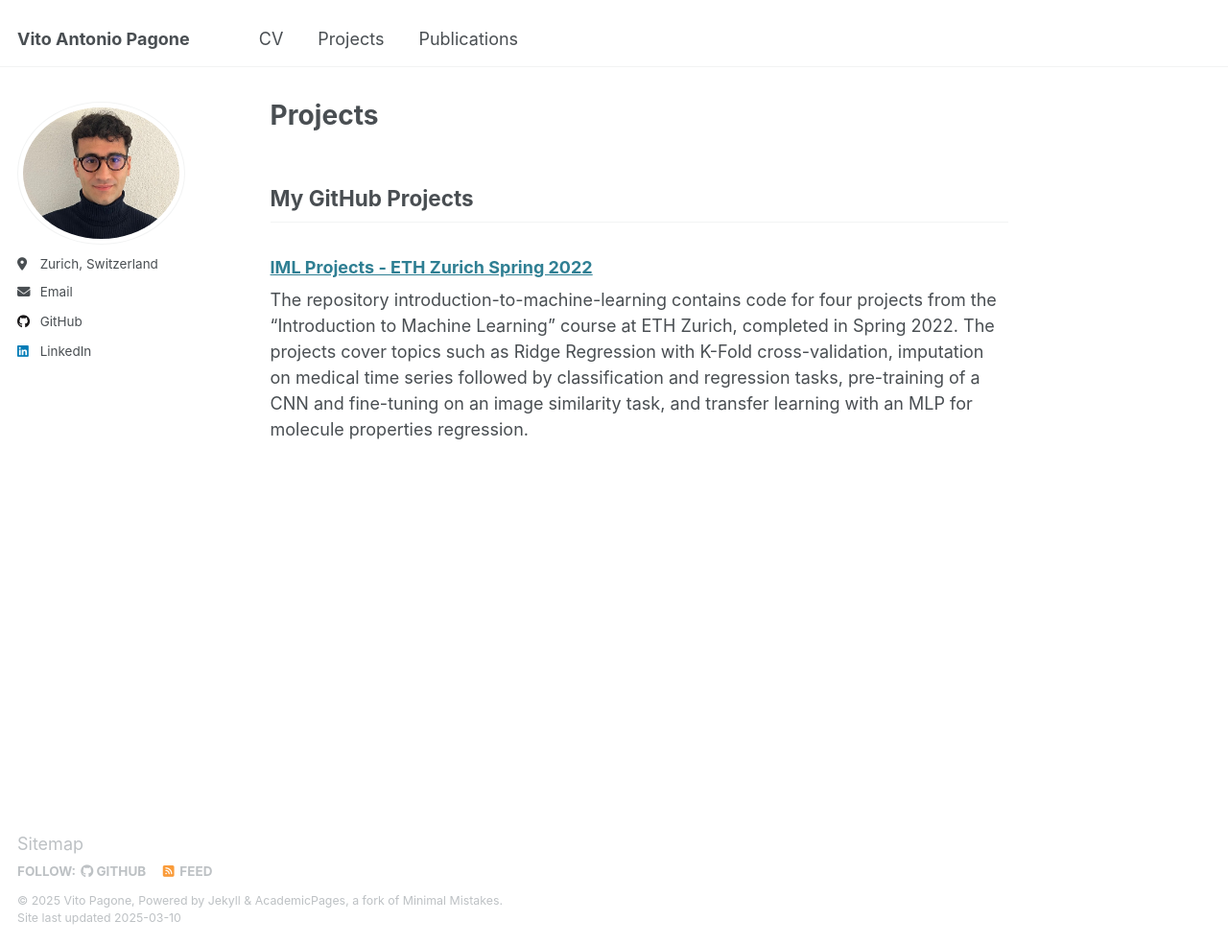
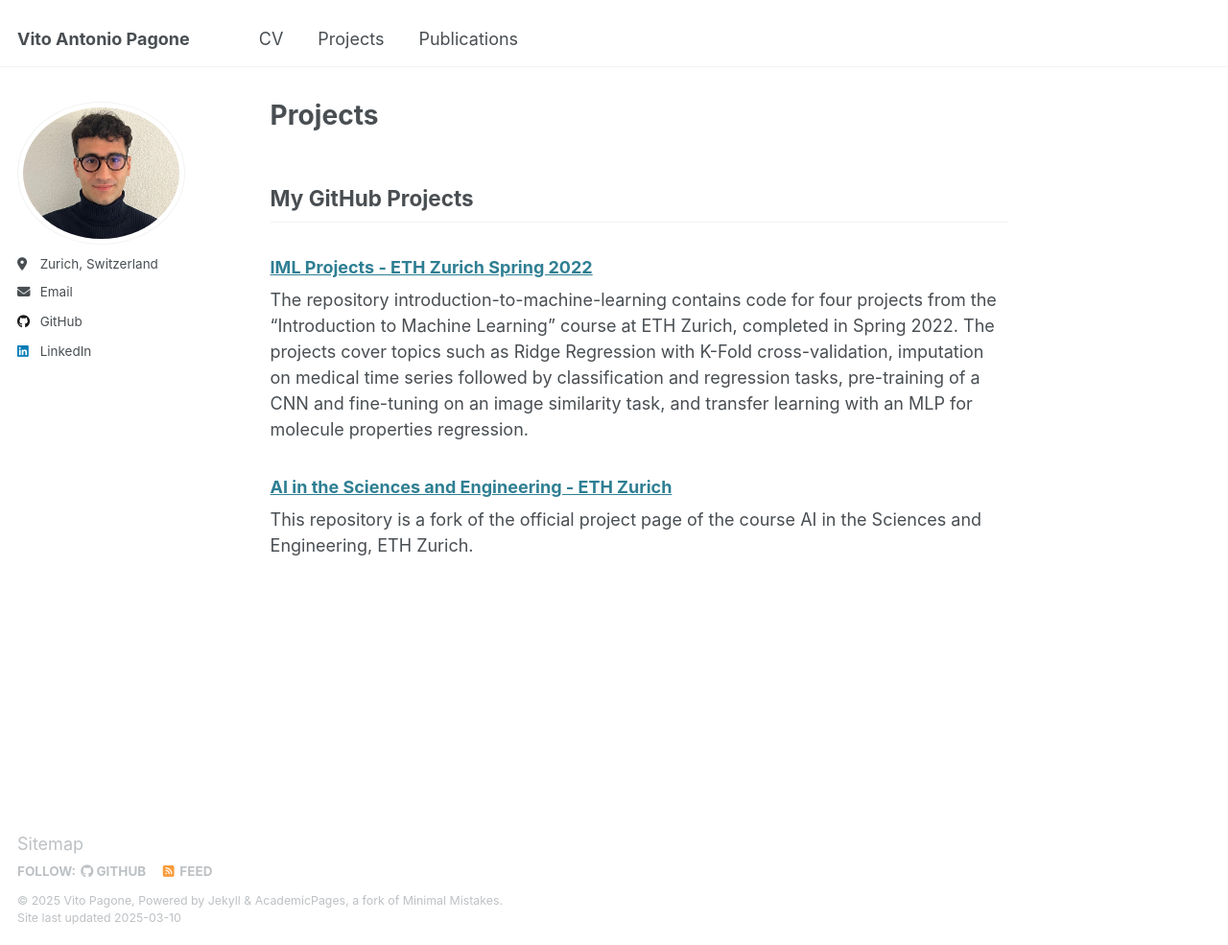
Before and after one commit to VitoAntonioPagone/vitoantoniopagone.github.io, a Jekyll site: the page built from _pages/projects.md, in a window 1280 px wide and 985 px high. Shown: the whole window at 96% size. Built offline with Jekyll 4.4.1, drawn with Linux system fonts in a browser that asks for light colours.

Commit message:
Added project

```diff
--- a/_pages/projects.md
+++ b/_pages/projects.md
@@ -9,3 +9,7 @@
 ### [IML Projects - ETH Zurich Spring 2022](https://github.com/VitoAntonioPagone/introduction-to-machine-learning)
 
 The repository introduction-to-machine-learning contains code for four projects from the "Introduction to Machine Learning" course at ETH Zurich, completed in Spring 2022. The projects cover topics such as Ridge Regression with K-Fold cross-validation, imputation on medical time series followed by classification and regression tasks, pre-training of a CNN and fine-tuning on an image similarity task, and transfer learning with an MLP for molecule properties regression.
+
+### [AI in the Sciences and Engineering - ETH Zurich](https://github.com/VitoAntonioPagone/AI_Science_Engineering)
+
+This repository is a fork of the official project page of the course AI in the Sciences and Engineering, ETH Zurich.
```
